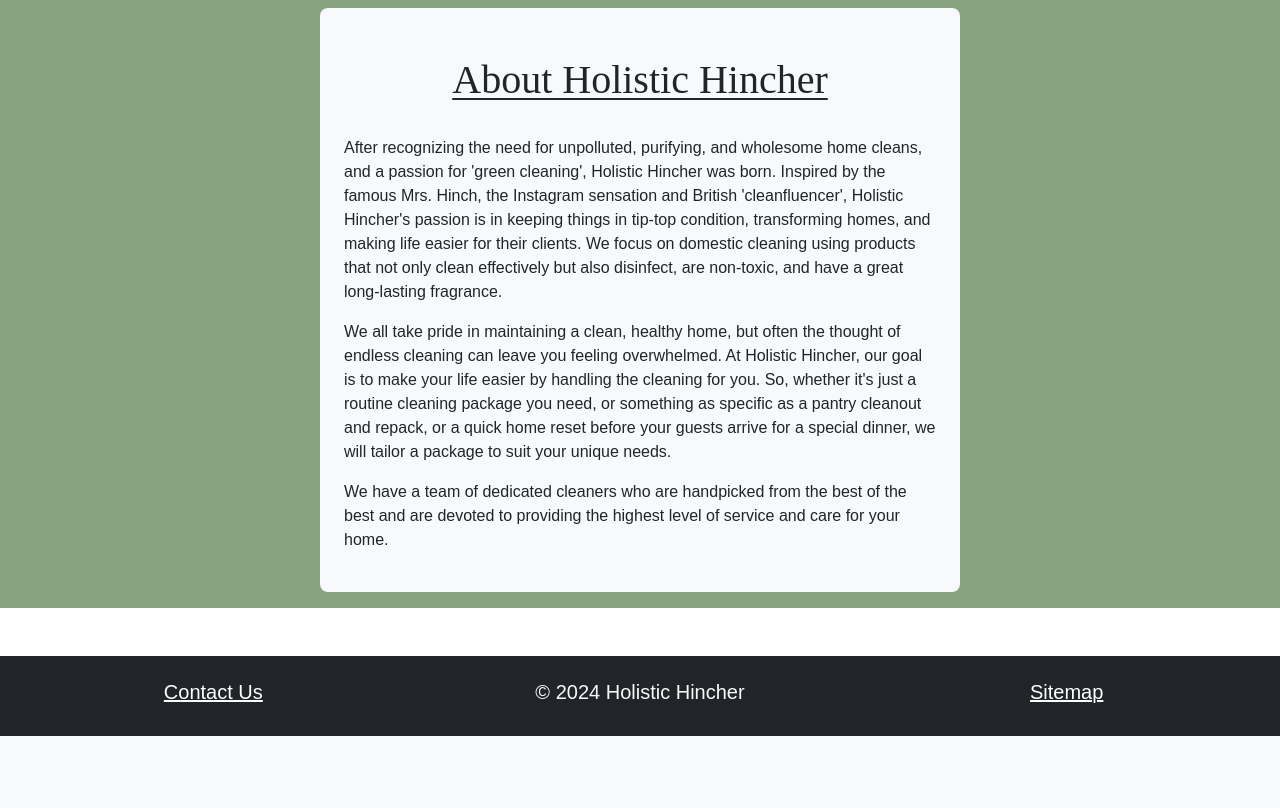
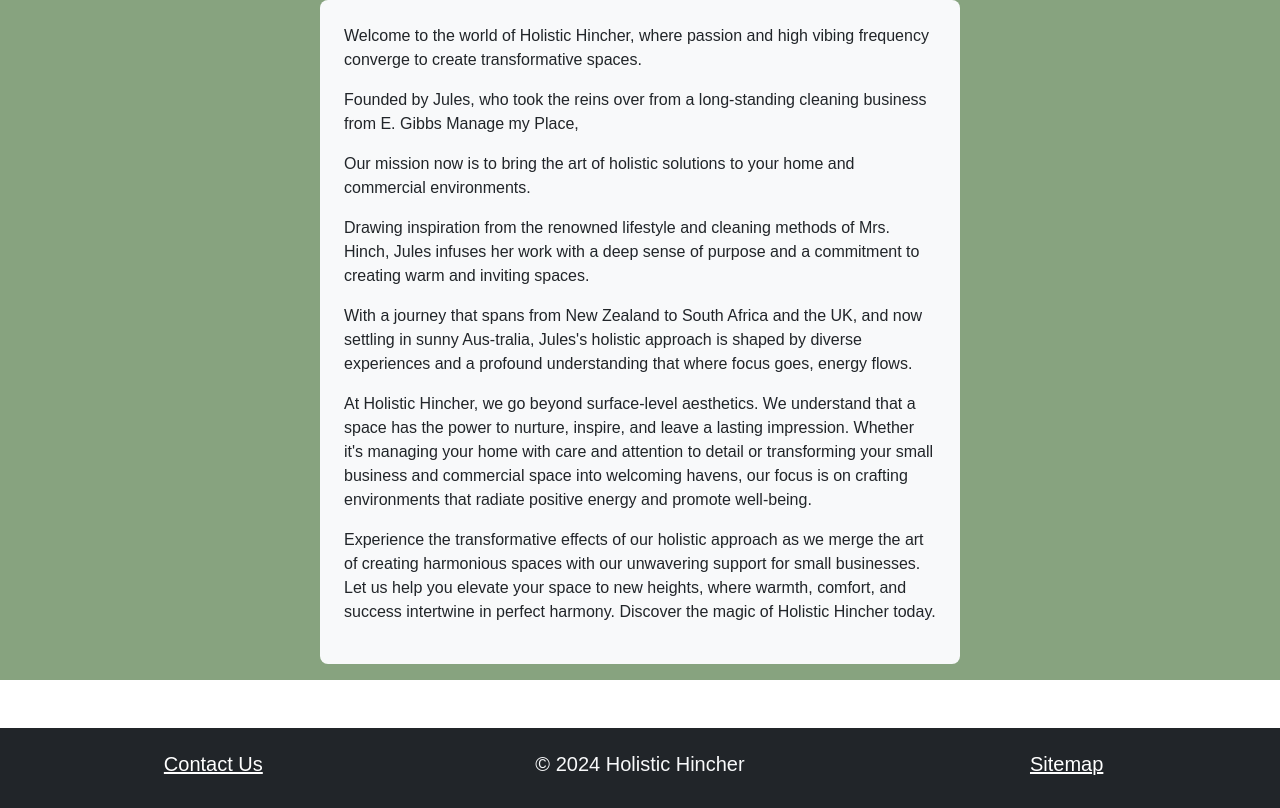
Before and after one commit to phyxphysio/holistic-hincher, a Django app: page /about in a window 1280 px wide. Shown: the part 256-1064 px from the top of the page. Before the commit the page ends 992 px from the top, so only its background shows below. Run offline with Django 4.2, Linux system fonts and the light colour scheme; some libraries are stand-ins or nearby versions.

Commit message:
Update README, add offerings page, update about page

```diff
--- a/free_pages/templates/free_pages/about.html
+++ b/free_pages/templates/free_pages/about.html
@@ -1,42 +1,43 @@
-{% extends 'base.html' %}
-{% load static %}
-
-{% block meta %}
-  <meta name="description"
-        content="Learn more about Holistic Hincher and their commitment to unpolluted, purifying, and wholesome home cleaning services. Discover the passion for green cleaning, top-quality cleaners, and eco-friendly products.">
-{% endblock meta %}
-
-{% block title %}
-  About Holistic Hincher
-{% endblock title %}
-
+{% extends 'base.html' %} {% load static %} {% block meta %}
+<meta
+  name="description"
+  content="Learn more about Holistic Hincher and their commitment to unpolluted, purifying, and wholesome home cleaning services. Discover the passion for green cleaning, top-quality cleaners, and eco-friendly products."
+/>
+{% endblock meta %} {% block title %} About Holistic Hincher {% endblock title %}
  {% block css_files %}
-  <link rel="stylesheet" href="{% static 'home.css' %}">
+<link rel="stylesheet" href="{% static 'home.css' %}" />
 <!-- You may need to include additional CSS files for styling specific to the "about" page. -->
-{% endblock css_files %}
-
-{% block content %}
+{% endblock css_files %} {% block content %}
 {% include 'free_pages/includes/header.html' with page_title="About Holistic Hincher" %}
 <div class="container-fluid bg-green">
-    <div class="row justify-content-center">
-      <div class="col-md-6 mt-2 text-center">
-        <!-- Breadcrumb or navigation if needed -->
-      </div>
-    </div>
   <div class="row justify-content-center mb-5">
     <div class="col-md-6 mb-3 rounded-3 bg-light p-4">
-        <h1 class="p-4 custom-h1 text-center">About Holistic Hincher</h1>
-        <!-- Add your about text here -->
       <p>
-          After recognizing the need for unpolluted, purifying, and wholesome home cleans, and a passion for 'green cleaning', Holistic Hincher was born. Inspired by the famous Mrs. Hinch, the Instagram sensation and British 'cleanfluencer', Holistic Hincher's passion is in keeping things in tip-top condition, transforming homes, and making life easier for their clients. We focus on domestic cleaning using products that not only clean effectively but also disinfect, are non-toxic, and have a great long-lasting fragrance.
+        Welcome to the world of Holistic Hincher, where passion and high vibing
+        frequency converge to create transformative spaces.
       </p>
-        <p>
-          We all take pride in maintaining a clean, healthy home, but often the thought of endless cleaning can leave you feeling overwhelmed. At Holistic Hincher, our goal is to make your life easier by handling the cleaning for you. So, whether it's just a routine cleaning package you need, or something as specific as a pantry cleanout and repack, or a quick home reset before your guests arrive for a special dinner, we will tailor a package to suit your unique needs.
+        <p>Founded by Jules,
+        who took the reins over from a long-standing cleaning business from E.
+        Gibbs Manage my Place,</p>
+        <p>Our mission now is to bring the art of holistic
+        solutions to your home and commercial environments.</p>
+        <p>Drawing inspiration
+        from the renowned lifestyle and cleaning methods of Mrs. Hinch, Jules
+        infuses her work with a deep sense of purpose and a commitment to
+        creating warm and inviting spaces.</p>
+        <p>With a journey that spans from New
+        Zealand to South Africa and the UK, and now settling in sunny
+        Aus-tralia, Jules's holistic approach is shaped by diverse experiences
+        and a profound understanding that where focus goes, energy flows.</p>
+        <p>At
+        Holistic Hincher, we go beyond surface-level aesthetics. We understand
+        that a space has the power to nurture, inspire, and leave a lasting
+        impression. Whether it's managing your home with care and attention to
+        detail or transforming your small business and commercial space into
+        welcoming havens, our focus is on crafting environments that radiate
+        positive energy and promote well-being.</p>
       </p>
-        <p>
-          We have a team of dedicated cleaners who are handpicked from the best of the best and are devoted to providing the highest level of service and care for your home.
-        </p>
-        <!-- End of about text -->
+      <p>Experience the transformative effects of our holistic approach as we merge the art of creating harmonious spaces with our unwavering support for small businesses. Let us help you elevate your space to new heights, where warmth, comfort, and success intertwine in perfect harmony. Discover the magic of Holistic Hincher today.</p>
     </div>
   </div>
 </div>
--- a/free_pages/urls.py
+++ b/free_pages/urls.py
@@ -9,7 +9,8 @@
     FeedbacktFormView,
     FormSuccessView,
     AboutView,
-    MemberResourcesView
+    MemberResourcesView,
+    OfferingsView
 )
 
 urlpatterns = [
@@ -30,7 +31,7 @@
         PostDetailView.as_view(),
         name="post_detail",
     ),
-    path("cleaning-services", ContactFormView.as_view(), name="cleaning_services"),
+    path("cleaning-services", OfferingsView.as_view(), name="cleaning_services"),
     path("feedback", FeedbacktFormView.as_view(), name="feedback"),
     path("success", FormSuccessView.as_view(), name="form_success"),
     path("about", AboutView.as_view(), name="about"),
--- a/free_pages/views.py
+++ b/free_pages/views.py
@@ -33,6 +33,8 @@
 class PasswordChangeSuccessView(TemplateView):
     template_name = "password_change/success.html"
 
+class OfferingsView(TemplateView):
+    template_name = 'free_pages/offerings.html'
 
 class ChangePasswordView(PasswordChangeView):
     template_name = "password_change/change_password.html"
```
Also changed, not shown: free_pages/templates/free_pages/offerings.html (added, +61 -0 lines), holistic_hincher/settings.py (+8 -0 lines), README.md (added), 2 other files. Lines whose indentation alone changed are shown as unchanged.
